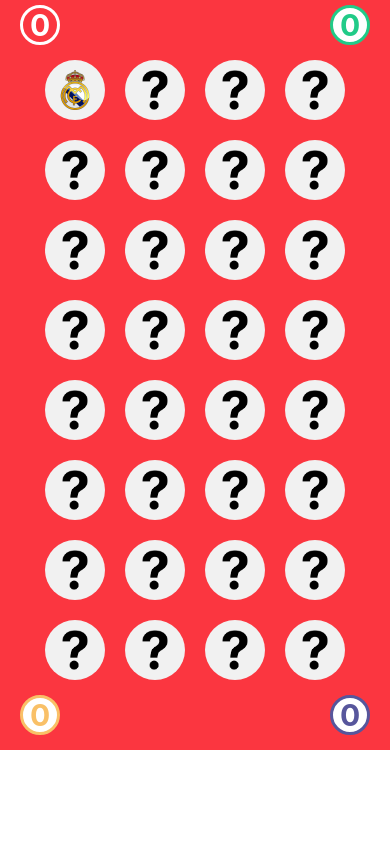
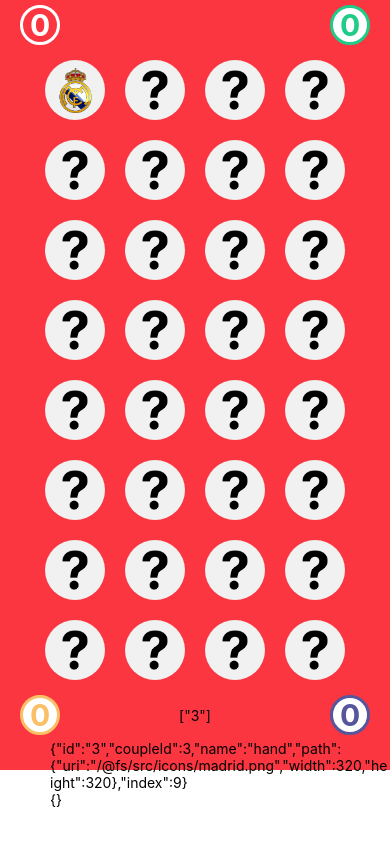
Before and after one commit to houssemELbahri/double-face, a React Native app: screen / in a window 390 px wide. Both pictures are taken after a click on the element 75 px from the left and 90 px from the top of the page. Built offline with nearby package versions, Linux system fonts and the light colour scheme.

Commit message:
refactor code set instead of table

```diff
--- a/src/screens/mainScreen/index.tsx
+++ b/src/screens/mainScreen/index.tsx
@@ -78,28 +78,42 @@ const ICONS: Icon[] = [
 
 export const MainScreen = () => {
 
-    const [user, setUser] = useState(1)
+    const [currentUser, setCurrentUser] = useState(1)
     const [firstChoice, setFirstChoice] = useState<Icon>({} as Icon)
     const [secondChoice, setSecondChoice] = useState<Icon>({} as Icon)
     const [whichPress, setWhichPress] = useState(1)
-    const [shownIcons, setShownIcons] = useState<any[]>([])
     const [user1Score, setUSer1Score] = useState<number>(0)
     const [user2Score, setUSer2Score] = useState<number>(0)
     const [user3Score, setUSer3Score] = useState<number>(0)
     const [user4Score, setUSer4Score] = useState<number>(0)
+    const [shownIcons, setShownIcons] = useState<any[]>([])
+    const [visibleIcons, setVisibleIcons] = useState(new Set())
 
 
 
-    useEffect(() => {
-        if (user1Score + user2Score + user3Score + user4Score == 16) {
-            Alert.alert('the winner is', "good", [{
-                text: "ok", onPress: () => {
-                    setShownIcons([]);
-                    setUser(1)
-                }
-            }])
-        }
-    })
+    // useEffect(() => {
+    //     if (user1Score + user2Score + user3Score + user4Score == 1) {
+    //         Alert.alert('Game over', "Start again", [{
+    //             text: "ok", onPress: () => {
+    //                 clearAll()
+    //             }
+    //         }])
+    //     }
+    // }, [])
+
+
+    const clearAll = () => {
+        setUSer1Score(0)
+        setUSer2Score(0)
+        setUSer3Score(0)
+        setUSer4Score(0)
+        setCurrentUser(1)
+        setShownIcons([])
+        setFirstChoice({} as Icon)
+        setSecondChoice({} as Icon)
+
+
+    }
 
 
     useEffect(() => {
@@ -109,13 +123,13 @@ export const MainScreen = () => {
         if (firstChoice?.coupleId == secondChoice?.coupleId) {
             setFirstChoice({} as Icon)
             setSecondChoice({} as Icon)
-            if (user == 1) {
+            if (currentUser == 1) {
                 setUSer1Score(p => p + 1)
             }
-            else if (user == 2) {
+            else if (currentUser == 2) {
                 setUSer2Score(p => p + 1)
             }
-            else if (user == 3) {
+            else if (currentUser == 3) {
                 setUSer3Score(p => p + 1)
             }
             else {
@@ -124,8 +138,6 @@ export const MainScreen = () => {
         }
         else if (firstChoice?.coupleId != secondChoice?.coupleId) {
             makeLater()
-            setFirstChoice({} as Icon)
-            setSecondChoice({} as Icon)
         }
     }, [whichPress])
 
@@ -133,7 +145,12 @@ export const MainScreen = () => {
         setTimeout(() => {
             const _shownIons = shownIcons.slice(0, -2)
             setShownIcons(_shownIons)
-            setUser(p => p == 4 ? 1 : p + 1)
+            visibleIcons.delete(firstChoice.id)
+            visibleIcons.delete(secondChoice.id)
+            setVisibleIcons(visibleIcons)
+            setFirstChoice({} as Icon)
+            setSecondChoice({} as Icon)
+            setCurrentUser(p => p == 4 ? 1 : p + 1)
         }, 1500)
 
     }
@@ -147,24 +164,28 @@ export const MainScreen = () => {
             const _shownIcons = [...shownIcons, el.id]
             setShownIcons(_shownIcons)
             setWhichPress(2)
+            visibleIcons.add(el.id)
+            setVisibleIcons(visibleIcons)
         }
         else {
             setSecondChoice(el)
             const _shownIcons = [...shownIcons, el.id]
             setShownIcons(_shownIcons)
             setWhichPress(1)
+            visibleIcons.add(el.id)
+            setVisibleIcons(visibleIcons)
         }
 
     }
 
     const chnageBg = () => {
-        if (user == 1) {
+        if (currentUser == 1) {
             return "#FB3640"
         }
-        else if (user == 2) {
+        else if (currentUser == 2) {
             return "#21CB88"
         }
-        else if (user == 3) {
+        else if (currentUser == 3) {
             return "#57569C"
         }
         else {
@@ -179,17 +200,17 @@ export const MainScreen = () => {
             <View style={styles.scoreRow}>
                 <View style={{
                     ...styles.scoreContainer,
-                    backgroundColor: user == 1 ? '#FB3640' : '#FFFFFF',
-                    borderColor: user == 1 ? "#FFFFFF" : "#FB3640"
+                    backgroundColor: currentUser == 1 ? '#FB3640' : '#FFFFFF',
+                    borderColor: currentUser == 1 ? "#FFFFFF" : "#FB3640"
                 }}>
-                    <Text style={{ ...styles.scoreLabel, color: user == 1 ? "#FFFFFF" : "#FB3640" }}>{user1Score}</Text>
+                    <Text style={{ ...styles.scoreLabel, color: currentUser == 1 ? "#FFFFFF" : "#FB3640" }}>{user1Score}</Text>
                 </View>
                 <View style={{
                     ...styles.scoreContainer,
-                    backgroundColor: user == 2 ? '#21CB88' : '#FFFFFF',
-                    borderColor: user == 2 ? "#FFFFFF" : "#21CB88"
+                    backgroundColor: currentUser == 2 ? '#21CB88' : '#FFFFFF',
+                    borderColor: currentUser == 2 ? "#FFFFFF" : "#21CB88"
                 }}>
-                    <Text style={{ ...styles.scoreLabel, color: user == 2 ? "#FFFFFF" : "#21CB88" }}>{user2Score}</Text>
+                    <Text style={{ ...styles.scoreLabel, color: currentUser == 2 ? "#FFFFFF" : "#21CB88" }}>{user2Score}</Text>
                 </View>
             </View>
             <View style={styles.iconsContainer}>
@@ -200,8 +221,11 @@ export const MainScreen = () => {
                                 onPress={() => { handleClick(el) }}
                                 key={el.id}
                                 style={styles.iconConatiner}>
-                                {shownIcons.includes(el?.id) ? <Image source={el.path} style={styles.icon} resizeMode={'contain'} /> :
-                                     <Image source={Qestion3} style={styles.icon} resizeMode={'contain'}/>
+                                {
+                                    // shownIcons.includes(el?.id)
+                                    Array.from(visibleIcons).includes(el.id)
+                                        ? <Image source={el.path} style={{ ...styles.icon, width: 45, height: 45 }} resizeMode={'contain'} /> :
+                                        <Image source={Qestion3} style={styles.icon} resizeMode={'contain'} />
                                     // <View style={styles.icon} />
                                 }
                             </TouchableOpacity>
@@ -214,20 +238,24 @@ export const MainScreen = () => {
             <View style={styles.scoreRow}>
                 <View style={{
                     ...styles.scoreContainer,
-                    backgroundColor: user == 4 ? '#F9C067' : '#FFFFFF',
-                    borderColor: user == 4 ? "#FFFFFF" : "#F9C067"
+                    backgroundColor: currentUser == 4 ? '#F9C067' : '#FFFFFF',
+                    borderColor: currentUser == 4 ? "#FFFFFF" : "#F9C067"
                 }}>
-                    <Text style={{ ...styles.scoreLabel, color: user == 4 ? "#FFFFFF" : "#F9C067" }}>{user3Score}</Text>
+                    <Text style={{ ...styles.scoreLabel, color: currentUser == 4 ? "#FFFFFF" : "#F9C067" }}>{user4Score}</Text>
                 </View>
+                <Text>{JSON.stringify(Array.from(visibleIcons))}</Text>
                 <View style={{
                     ...styles.scoreContainer,
-                    backgroundColor: user == 3 ? '#57569C' : '#FFFFFF',
-                    borderColor: user == 3 ? "#FFFFFF" : "#57569C"
+                    backgroundColor: currentUser == 3 ? '#57569C' : '#FFFFFF',
+                    borderColor: currentUser == 3 ? "#FFFFFF" : "#57569C"
                 }}>
-                    <Text style={{ ...styles.scoreLabel, color: user == 3 ? "#FFFFFF" : "#57569C" }}>{user4Score}</Text>
+                    <Text style={{ ...styles.scoreLabel, color: currentUser == 3 ? "#FFFFFF" : "#57569C" }}>{user3Score}</Text>
                 </View>
             </View>
-            <View style={styles.bottomSpace} />
+            <View style={styles.bottomSpace}>
+                <Text>{JSON.stringify(firstChoice)}</Text>
+                <Text>{JSON.stringify(secondChoice)}</Text>
+            </View>
         </View>
     )
 }
@@ -287,11 +315,12 @@ const styles = StyleSheet.create({
     scoreLabel: {
         color: "#dedede",
         fontSize: 30,
-        fontStyle:'normal',
-        fontWeight:'700'
+        fontStyle: 'normal',
+        fontWeight: '700'
     },
     bottomSpace: {
-        height: 10,
+        height: 30,
         width: "100%",
+        paddingStart: 50
     }
 })
```
